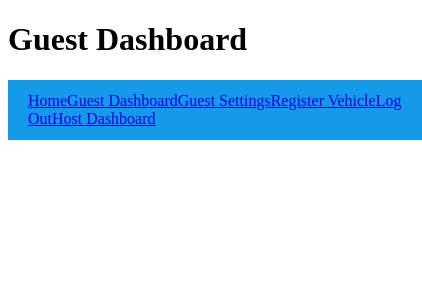
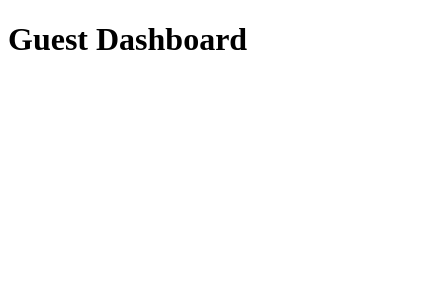
Before and after one commit to Legends-Land/Open-spot, a React (Vite) app in the folder client/: page /guestdashboard in a window 390 px wide. Shown: the top 300 px of the page, 422 px wide, since content can reach past the window. Built offline with nearby package versions, Linux system fonts and the light colour scheme; sample sign-in values are in the browser's storage.

Commit message:
Updated css for sidebar host and guest

```diff
--- a/client/src/styles/Dashboard.css
+++ b/client/src/styles/Dashboard.css
@@ -1,6 +1,7 @@
 /* Shared sidebar styles */
 .sidebar-host,
-.sidebar-guest {
+.sidebar-guest,
+.hamburger-host {
   /* display: flex;
   flex-direction: column;
   min-height: 100vh;
@@ -9,53 +10,83 @@
   color: white;
   border: 2px solid rgba(255, 255, 255, 0.2); */
 
-  display: block,
-  width: 25px,
-  height: 3px,
+  display: block;
+  width:260px ;
+  height: 65px;
   /* background: "white", */
-  margin: 5px 0,
-  color: white,
-  textDecoration: none,
-  padding: 0.5rem 0,
-  display: block,
+  margin: 5px 0;
+  min-height: 100vh;
+  padding: 0.5rem 0;
 }
 
 /* Role-specific background colors */
-.sidebar-host {
-  /* background-color: rgb(171, 120, 219); */
-}
+/* .sidebar-host {
+  background-color: rgb(171, 120, 219);
+} */
 
 .sidebar-guest {
   background-color: rgb(20, 154, 232);
 }
 
 /* Nav links */
-/* .sidebar-host nav,
+.sidebar-host nav,
 .sidebar-guest nav
 {
   display: flex;
   flex-direction: column;
   gap: 15px;
   margin-top: 20px;
-} */
+}
 
 .sidebar-host a,
 .sidebar-guest a {
-  /* color: white;
-  text-decoration: none; */
+  color: white;
+  text-decoration: none;
 }
 
 .sidebar-host a:hover,
 .sidebar-guest a:hover {
   opacity: 0.8;
+  color: white;
 }
 
+
+
+a {
+  color: #ffffff;
+  text-decoration: none;
+  padding: 10px;
+  margin-top: 20px;
+
+}
+
+a:hover {
+  text-decoration: underline;  /* brings underline back on hover */
+  opacity: 0.8;                /* or just a slight fade */
+}
+
+@media screen and (max-width:600px) {
+.sidebar-host,
+.sidebar-guest {
+  display: none;
+}
+
+}
+
+
+
+
+
+
+
+
+
 /* Mobile — hide sidebar, show as top bar instead */
-@media screen and (max-width: 768px) {
+/* @media screen and (max-width: 768px) {
   .sidebar-host,
   .sidebar-guest {
-    width: 100%;       /* full width on mobile */
-    min-height: auto;  /* no longer full height */
+    width: 100%;
+    min-height: auto;
     flex-direction: row;
     align-items: center;
     justify-content: space-between;
@@ -64,8 +95,10 @@
 
   .sidebar-host nav,
   .sidebar-guest nav {
-    flex-direction: row;  /* links go horizontal on mobile */
-    gap: 16px;
+    flex-direction: row;
+    gap: 30px;
     margin-top: 0;
+    color: white;
   }
-}
+
+} */
```
